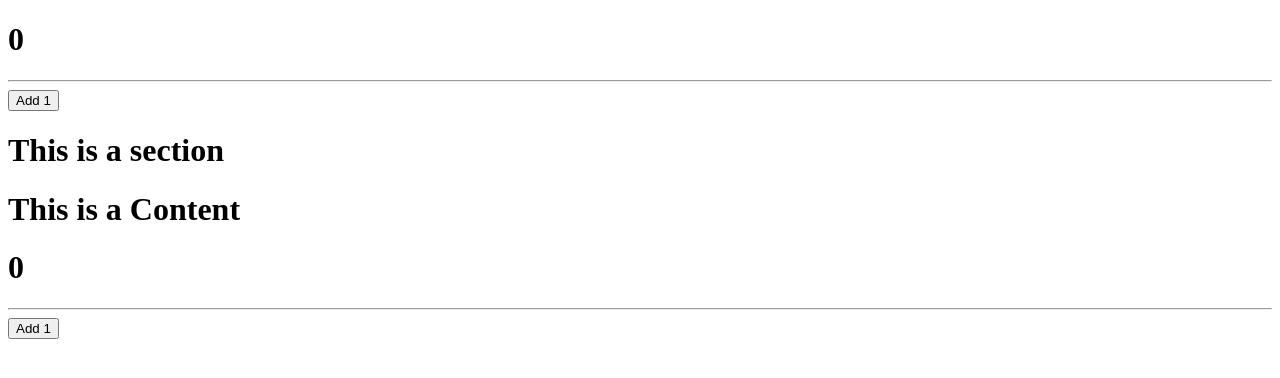
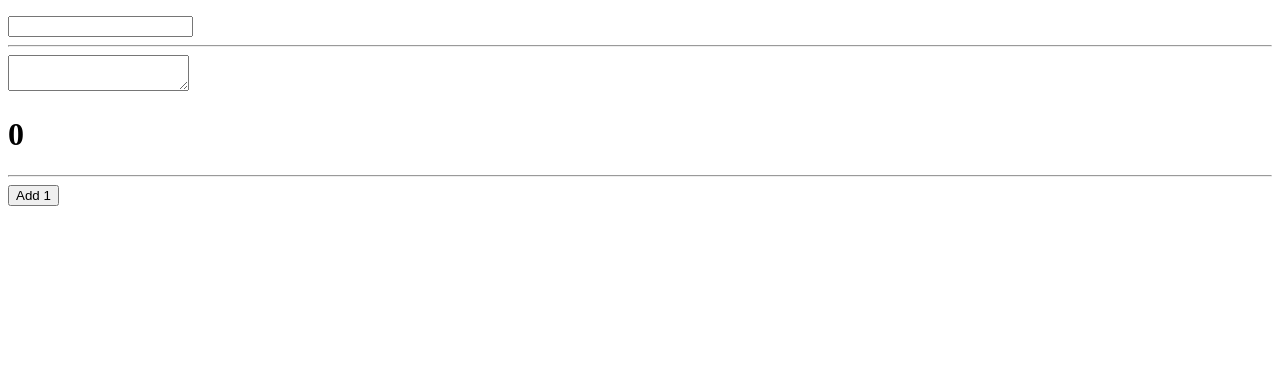
Before and after one commit to shuvo18103107/Deep-Dive-to-React, a React (Create React App) app: page / in a window 1280 px wide. Shown: the top 378 px of the page. Built offline with nearby package versions, Linux system fonts and the light colour scheme.

Commit message:
use state deeep dive final

```diff
--- a/src/App.js
+++ b/src/App.js
@@ -1,37 +1,13 @@
 import React from 'react';
-import ClickCounter from './components/ClickCounter';
-import Counter from './components/Counter';
-import Section from './components/Section';
-import percel from './lib/Context';
-// eslint - disable - next - line;
+import Counter from './components/counter';
+import Todo from './components/Todo';
 
 class App extends React.Component {
-    state = {
-        // eslint-disable-next-line react/no-unused-state
-        theme: 'dark',
-        // eslint-disable-next-line react/no-unused-state
-        switchTheme: () => {
-            this.setState(({ theme }) => {
-                if (theme === 'dark') {
-                    return { theme: 'light' };
-                }
-
-                return { theme: 'dark' };
-            });
-        },
-    };
-
     render() {
         return (
             <div className="app">
-                <Counter>
-                    {(counter, incrementCounter) => (
-                        <ClickCounter count={counter} incrementCount={incrementCounter} />
-                    )}
-                </Counter>
-                <percel.Provider value={this.state}>
-                    <Section />
-                </percel.Provider>
+                <Todo />
+                <Counter />
             </div>
         );
     }
--- a/src/components/ClickCounter.js
+++ /dev/null
@@ -1,12 +0,0 @@
-import React from 'react';
-
-// eslint-disable-next-line react/function-component-definition
-export default function ClickCounter({ count, incrementCount }) {
-    return (
-        <div>
-            <button type="button" onClick={incrementCount}>
-                Clicked {count} times
-            </button>
-        </div>
-    );
-}
--- a/src/components/Content.js
+++ /dev/null
@@ -1,93 +0,0 @@
-import { useContext } from 'react';
-import percel from '../lib/Context';
-import Counter from './Counter';
-import HoverCounter from './HoverCounter';
-// eslint-disable-next-line react/function-component-definition
-export default function Content() {
-    const { theme, switchTheme } = useContext(percel);
-    console.log('Content Render');
-    return (
-        <div>
-            <h1>This is a Content</h1>
-            <Counter>
-                {(counter, incrementCounter) => (
-                    <HoverCounter
-                        theme={theme}
-                        incrementCount={incrementCounter}
-                        count={counter}
-                        switchTheme={switchTheme}
-                    />
-                )}
-            </Counter>
-        </div>
-    );
-}
-/*
-class Content extends React.Component {
-    componentDidMount() {
-        const { theme } = this.context;
-        console.log(theme);
-        // eikhane amra obj ta peye jabo provider er set kora
-        // 2 ta way te taile amra provider er deowa value acess korte pari 1. contextname.consumer use kore render props style e r ekta holo je class tai amra use korte chai sei classs er contextType e , contextapi obj ta vore diye tokhn provider er patrhano value amra oi class er context property er vitor pabo
-    }
-
-    // eikhane jodi ekhn provider er pathano value acess korte chai tahole
-    render() {
-        const { theme, switchTheme } = this.context;
-        return (
-            <div>
-                <h1>This is a Content</h1>
-                <Counter>
-                    {(counter, incrementCounter) => (
-                        <HoverCounter
-                            theme={theme}
-                            incrementCount={incrementCounter}
-                            count={counter}
-                            switchTheme={switchTheme}
-                        />
-                        // <percel.Consumer>
-                        //     {({ theme, switchTheme }) => (
-                        //         <HoverCounter
-                        //             theme={theme}
-                        //             incrementCount={incrementCounter}
-                        //             count={counter}
-                        //             switchTheme={switchTheme}
-                        //         />
-                        //     )}
-                        // </percel.Consumer>
-                    )}
-                </Counter>
-            </div>
-        );
-    }
-}
-Content.contextType = percel;
-// class er ekhn ekta property er modeee contextapi obj take rakhlam eta ekhn acess pabe this.conext akare
-// ekhn ei class componen e jodi amra render er bire provider er value paite chai tahole classcomponentName.contextType = contextName
-export default Content;
-
-// ekhn class component  ejodi amra render er bire provider er pathano value acess korte chai tokhn ki korbo , amra to consumer diye value pachii render er vitore
-/*
-export default function Content() {
-    return (
-        <div>
-            <h1>This is a Content</h1>
-            <Counter>
-                {(counter, incrementCounter) => (
-                    <percel.Consumer>
-                        {({ theme, switchTheme }) => (
-                            <HoverCounter
-                                theme={theme}
-                                incrementCount={incrementCounter}
-                                count={counter}
-                                switchTheme={switchTheme}
-                            />
-                        )}
-                    </percel.Consumer>
-                )}
-            </Counter>
-        </div>
-    );
-}
-
-*/
--- a/src/components/HoverCounter.js
+++ /dev/null
@@ -1,21 +0,0 @@
-// eslint-disable-next-line react/function-component-definition
-export default function HoverCounter({ count, incrementCount, theme, switchTheme }) {
-    const style =
-        theme === 'dark'
-            ? {
-                  backgroundColor: '#000000',
-                  color: '#ffffff',
-              }
-            : null;
-    console.log('HoverCounter Render');
-    return (
-        <div>
-            <h1 style={style} onMouseOver={incrementCount}>
-                Hover {count} times
-            </h1>
-            <button type="button" onClick={switchTheme}>
-                Change Theme
-            </button>
-        </div>
-    );
-}
--- a/src/components/Section.js
+++ /dev/null
@@ -1,32 +0,0 @@
-import React from 'react';
-import Content from './Content';
-
-class Section extends React.Component {
-    shouldComponentUpdate() {
-        return false;
-    }
-
-    render() {
-        console.log('Section Render');
-        return (
-            <div>
-                <h1>This is a section</h1>
-                <Content />
-            </div>
-        );
-    }
-}
-
-export default Section;
-
-// eslint-disable-next-line react/function-component-definition
-/*
-export default function Section() {
-    return (
-        <div>
-            <h1>This is a section</h1>
-            <Content />
-        </div>
-    );
-}
-*/
--- /dev/null
+++ b/src/components/Todo.js
@@ -0,0 +1,53 @@
+import { useState } from 'react';
+
+const Todo = function () {
+    const [todo, setTodo] = useState({ title: '', description: '' });
+    // const [warning, setWarning] = useState(null);
+
+    // const handleInput = (e) => {
+    //     const inputValue = e.target.value;
+    //     const updatedWarning = inputValue.includes('.js')?
+    //         'You need JavaScript skill to complete the task. Do you have it?'
+    //         : null;
+
+    //     // this.setState({
+    //     //     to do: inputValue,
+    //     //     warning,
+    //     // });
+    //     setTodo(inputValue);
+    //     setWarning(updatedWarning);
+    // };
+
+    const { title, description } = todo;
+
+    return (
+        <div>
+            <p>{title}</p>
+
+            <input
+                type="text"
+                value={title}
+                onChange={(e) =>
+                    setTodo({
+                        ...todo,
+                        title: e.target.value,
+                    })
+                }
+            />
+            <hr />
+            <textarea
+                name="todo"
+                value={description}
+                onChange={(e) =>
+                    setTodo({
+                        ...todo,
+
+                        description: e.target.value,
+                    })
+                }
+            />
+        </div>
+    );
+};
+export default Todo;
+// always ager state ta jate thake jodi amra obj/array pass kori initially , taile destruct korbo first thn jeta change kora dorkar seta change korboo tahole render howar somoi full obj ba array ta jokhn jabe tokhn ager value gulaow pabo , r noile ekta ekta kore jodi update kori tahole baki element gula bu default set kora value dekhabe
--- a/src/components/User.js
+++ /dev/null
@@ -1,3 +0,0 @@
-export default function User({ render }) {
-    return render(true);
-}
--- a/src/lib/Context.js
+++ /dev/null
@@ -1,6 +0,0 @@
-import React from 'react';
-
-const percel = React.createContext();
-
-export default percel;
-// etar vitore ekhn provider r consumer 2 ta method ache obj akare createcontext class so amra oi obj acess kore oi method 2 ta pelam percel e
```
Also changed, not shown: src/components/HOC/withCounter.js (deleted, +0 -18 lines), src/components/TodoClass.js (added, +37 -0 lines).
